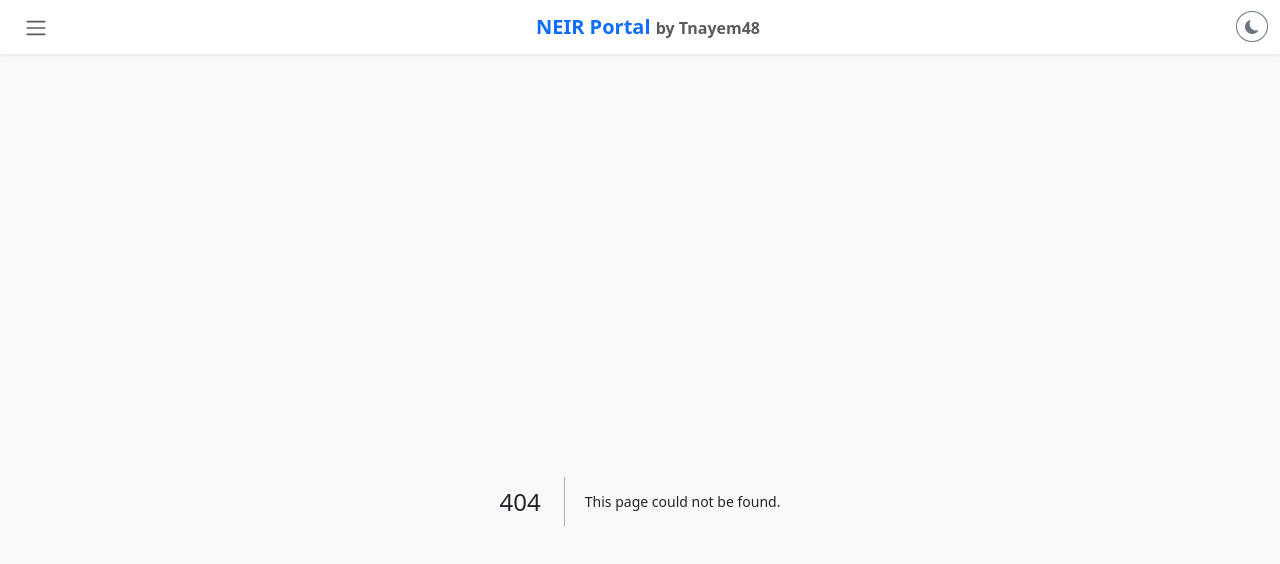
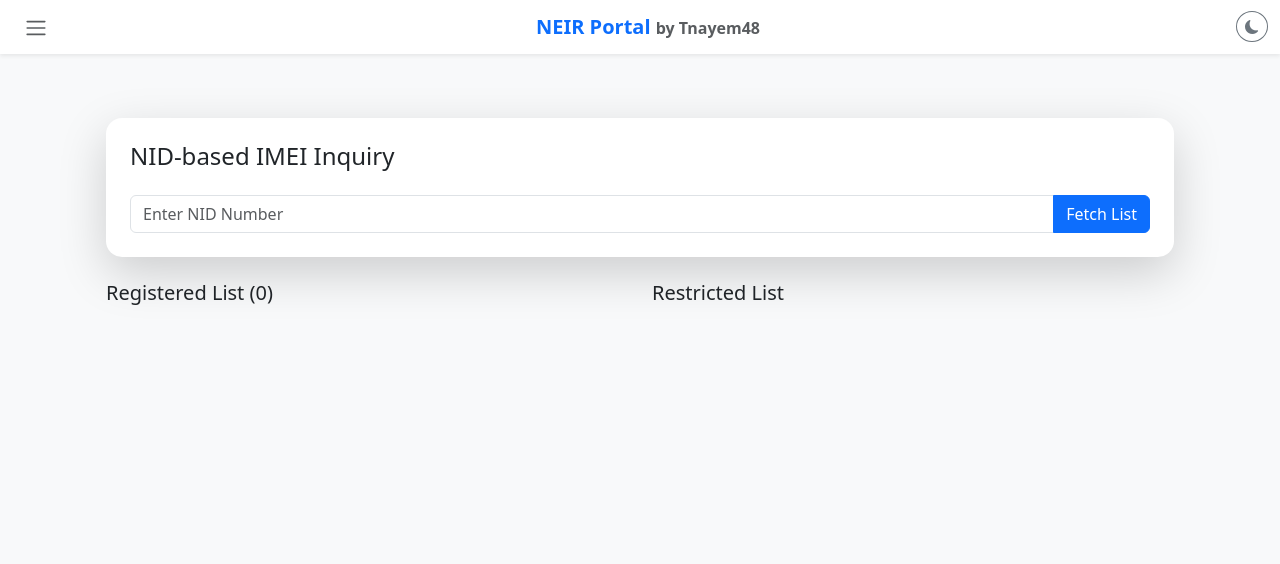
Before and after one commit to nayem-48ai/iMEi-BD, a Next.js app: page /nid-list in a window 1280 px wide. Before the commit this address had no page. Shown: the top 564 px of the page. Built offline with nearby package versions, Linux system fonts and the light colour scheme.

Commit message:
Create page.js

```diff
--- /dev/null
+++ b/app/nid-list/page.js
@@ -0,0 +1,79 @@
+"use client";
+import { useState } from 'react';
+import axios from 'axios';
+import { motion } from 'framer-motion';
+import LoadingSpinner from '@/components/LoadingSpinner';
+
+export default function NidList() {
+    const [nid, setNid] = useState('');
+    const [regList, setRegList] = useState([]);
+    const [restList, setRestList] = useState([]);
+    const [loading, setLoading] = useState(false);
+
+    const fetchData = async () => {
+        if (!nid) return alert("NID নম্বর দিন");
+        setLoading(true);
+        try {
+            // Registered List Request
+            const res1 = await axios.post('/api/proxy', {
+                url: 'https://neir.btrc.gov.bd/services/NEIRPortalService/api/doc_imei_list',
+                payload: { docId: nid, docType: "SNID" }
+            });
+            if (res1.data.success) setRegList(res1.data.replyMessage);
+
+            // Restricted List Request
+            const res2 = await axios.post('/api/proxy', {
+                url: 'https://neir.btrc.gov.bd/services/NEIRPortalService/api/restricted_imei_list',
+                payload: { docId: nid, docType: "SNID" }
+            });
+            setRestList(res2.data.replyMessage);
+        } catch (err) { alert("Error fetching data"); }
+        setLoading(false);
+    };
+
+    const renderCard = (item, color) => {
+        const [date, timePart] = item.createdAt.split('T');
+        const time = timePart.split('.')[0];
+        return (
+            <motion.div initial={{ y: 20, opacity: 0 }} animate={{ y: 0, opacity: 1 }} className={`card mb-3 shadow-sm border-0 border-start border-4 border-${color}`}>
+                <div className="card-body">
+                    <div className="d-flex justify-content-between align-items-center mb-2">
+                        <h6 className="mb-0 text-primary">IMEI: {item.imei}</h6>
+                        <span className={`badge bg-${color}`}>{item.tag || item.regState}</span>
+                    </div>
+                    <p className="small mb-1"><i className="bi bi-phone"></i> MSISDN: {item.msisdn}</p>
+                    <div className="d-flex justify-content-between small text-muted mt-2">
+                        <span><i className="bi bi-calendar-event"></i> {date}</span>
+                        <span><i className="bi bi-clock"></i> {time}</span>
+                    </div>
+                </div>
+            </motion.div>
+        );
+    };
+
+    return (
+        <div className="container py-3">
+            <div className="card p-4 shadow-lg rounded-4 border-0 mb-4">
+                <h4>NID-based IMEI Inquiry</h4>
+                <div className="input-group mt-3">
+                    <input type="text" className="form-control" placeholder="Enter NID Number" value={nid} onChange={(e)=>setNid(e.target.value)} />
+                    <button className="btn btn-primary" onClick={fetchData} disabled={loading}>
+                        {loading ? <LoadingSpinner /> : 'Fetch List'}
+                    </button>
+                </div>
+            </div>
+
+            <div className="row">
+                <div className="col-md-6">
+                    <h5 className="mb-3">Registered List ({Array.isArray(regList) ? regList.length : 0})</h5>
+                    {Array.isArray(regList) && regList.map(item => renderCard(item, 'success'))}
+                </div>
+                <div className="col-md-6">
+                    <h5 className="mb-3">Restricted List</h5>
+                    {typeof restList === 'string' ? <div className="alert alert-warning">{restList}</div> :
+                     Array.isArray(restList) && restList.map(item => renderCard(item, 'danger'))}
+                </div>
+            </div>
+        </div>
+    );
+}
```
